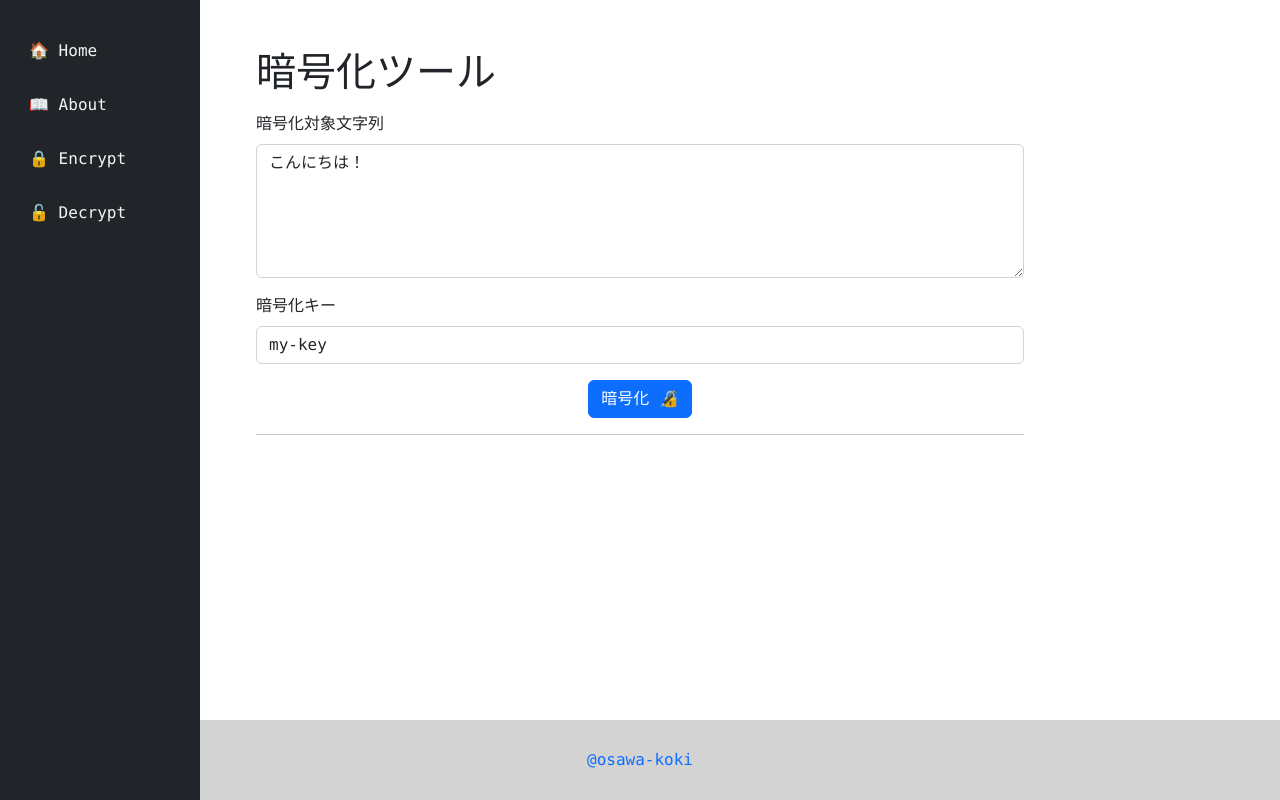
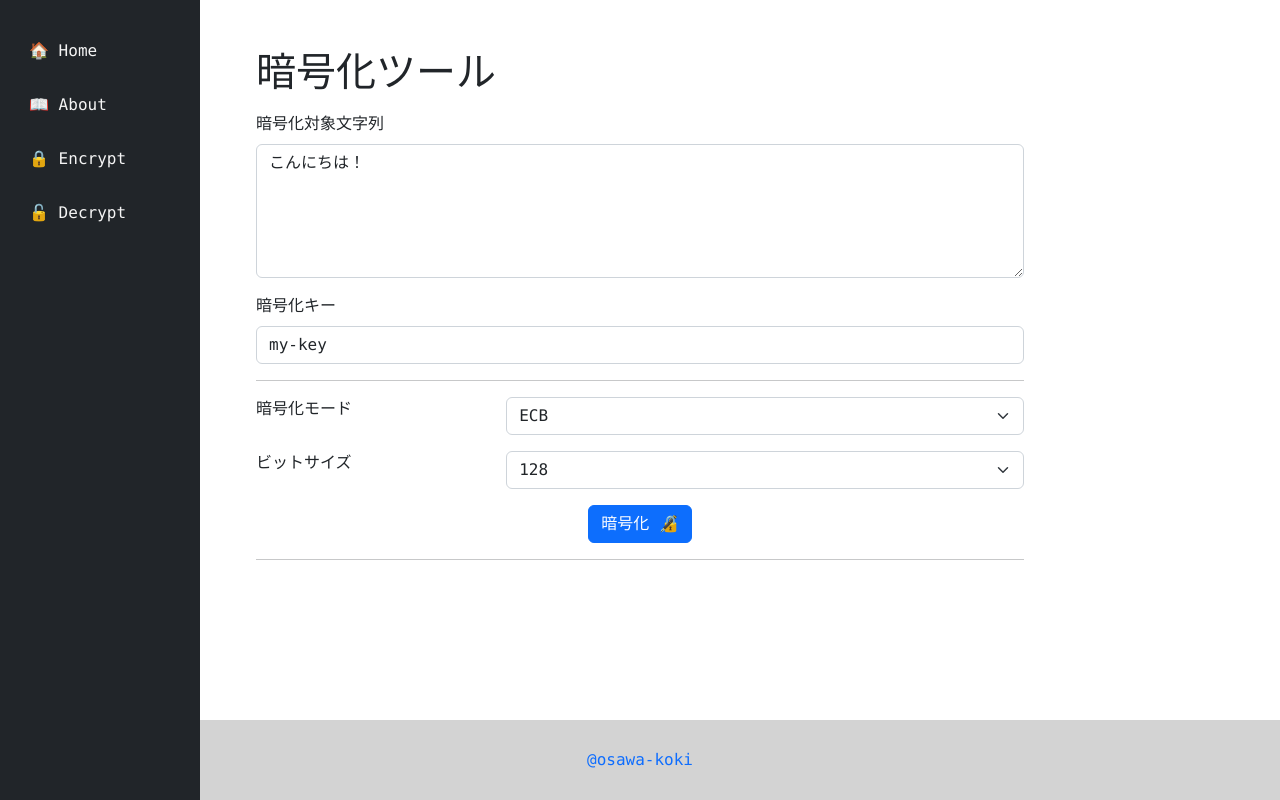
Before and after one commit to osawa-koki/oh-my-aes, a Next.js app in the folder web/: page /encrypt in a window 1280 px wide. Built offline with nearby package versions, Linux system fonts and the light colour scheme.

Commit message:
完成した。

```diff
--- a/web/pages/encrypt.tsx
+++ b/web/pages/encrypt.tsx
@@ -5,10 +5,15 @@ import setting from "../setting";
 import hasWhitespaceAtEitherEnd from "../src/hasWhitespaceAtEitherEnd";
 import { MyResponseType } from "../src/ResponseType";
 
+const cipher_modes = ['ECB', 'CBC', 'CFB'];
+const cipher_key_sizes = ['128', '192', '256'];
+
 export default function EncryptPage() {
 
   const [content, setContent] = useState<string>('こんにちは！');
   const [key, setKey] = useState<string>('my-key');
+  const [mode, setMode] = useState<string>('ECB');
+  const [key_size, setKeySize] = useState<string>('256');
   const [encrypted, setEncrypted] = useState<string | null>(null);
   const [error, setError] = useState<string | null>(null);
   const [copied, setCopied] = useState<boolean>(false);
@@ -17,8 +22,10 @@ export default function EncryptPage() {
   const Encrypt = async () => {
     try {
       setWaiting(true);
+      setEncrypted(null);
+      setError(null);
       await new Promise(resolve => setTimeout(resolve, setting.smallWaitingTime));
-      fetch(`${setting.apiPath}/api/cipher/aes/ecb/encrypt/256?key=${key}&data=${content}`)
+      fetch(`${setting.apiPath}/api/cipher/aes/encrypt/${mode}/${key_size}?key=${key}&data=${content}`)
         .then(res => res.json())
         .then((json: MyResponseType) => {
           setEncrypted(json.encrypted);
@@ -44,6 +51,27 @@ export default function EncryptPage() {
         <Form.Group className="mt-3">
           <Form.Label>暗号化キー</Form.Label>
           <Form.Control type="text" placeholder="Enter Key" value={key} onInput={(e) => {setKey((e.target as HTMLTextAreaElement).value)}} />
+        </Form.Group>
+        <hr />
+        <Form.Group className="mt-3 d-flex">
+          <Form.Label className="w-50">暗号化モード</Form.Label>
+          <Form.Select aria-label="Select Cipher Mode" value={mode} onInput={(e) => {setMode((e.target as HTMLSelectElement).value)}}>
+            {
+              cipher_modes.map((_mode, _) => {
+                return <option key={_mode}>{_mode}</option>;
+              })
+            }
+          </Form.Select>
+        </Form.Group>
+        <Form.Group className="mt-3 d-flex">
+          <Form.Label className="w-50">ビットサイズ</Form.Label>
+          <Form.Select aria-label="Select Cipher Key Size" onInput={(e) => {setKeySize((e.target as HTMLSelectElement).value)}}>
+            {
+              cipher_key_sizes.map((_key_size, _) => {
+                return <option key={_key_size}>{_key_size}</option>;
+              })
+            }
+          </Form.Select>
         </Form.Group>
         {
           hasWhitespaceAtEitherEnd(content) && (
```
Also changed, not shown: web/pages/decrypt.tsx (+29 -1 lines).
